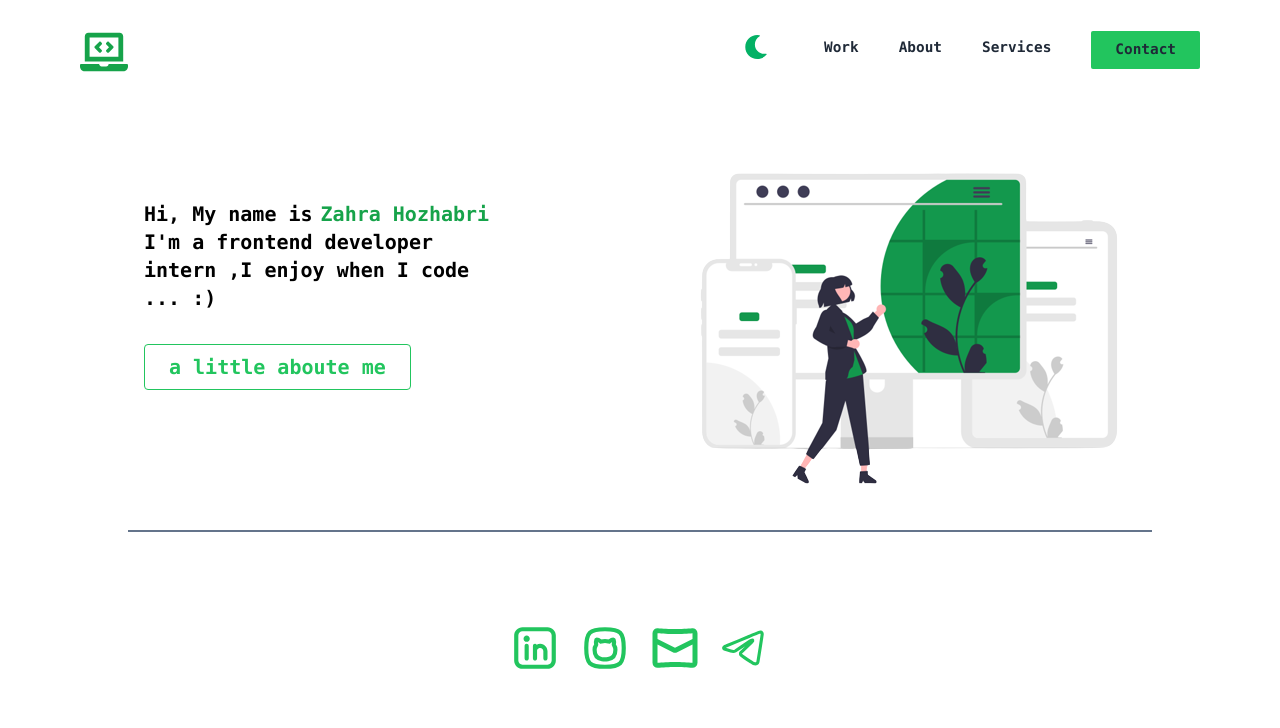
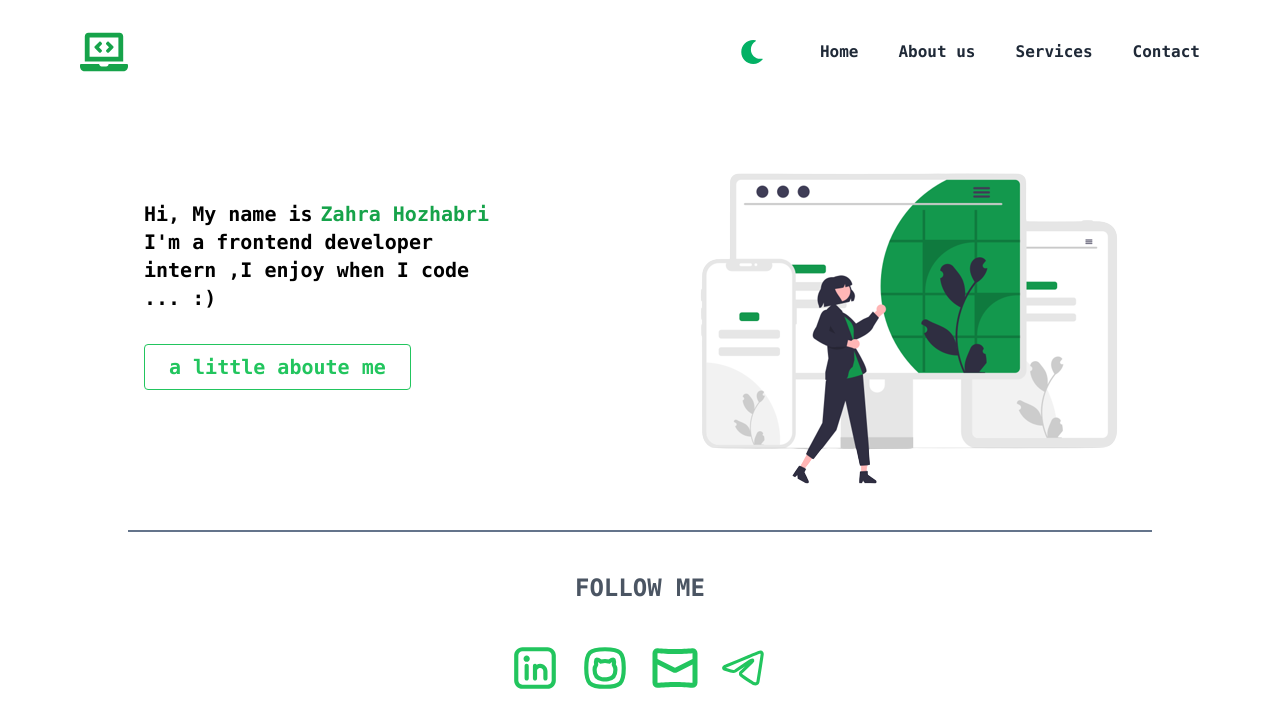
Before and after one commit to zahra-hjri/first-react-app, a React (Create React App) app: page / in a window 1280 px wide. Shown: the top 728 px of the page. Built offline with nearby package versions, Linux system fonts and the light colour scheme.

Commit message:
change menu and footer section

```diff
--- a/src/components/Footer/Footer.jsx
+++ b/src/components/Footer/Footer.jsx
@@ -11,7 +11,8 @@ const Footer = ({ toggelChangeBg, setToggelChangeBg }) => {
       <div className="border border-slate-500 mx-10 sm:mx-16 md:mx-32">
 
       </div>
-      <footer className="w-full h-32 md:h-48 flex justify-center items-center space-x-2 md:space-x-5 pt-10">
+        <p className="text-center text-2xl font-mono font-bold pt-10 text-gray-600">FOLLOW ME</p>
+      <footer className="w-full h-32 flex justify-center items-center space-x-2 md:space-x-5">
       <a
         href="/"
         className="transform hover:scale-125 hover:transition duration-500 ease-in-out"
--- a/src/components/Header/Header.jsx
+++ b/src/components/Header/Header.jsx
@@ -1,4 +1,4 @@
-
+import { menu } from "../../menuData";
 import { Fragment } from "react";
 import { useState } from "react";
 import { FaMoon , FaLaptopCode } from "react-icons/fa";
@@ -58,57 +58,48 @@ const Header = ({ toggelChangeBg, setToggelChangeBg }) => {
             </div>
 
 
-            <ul className="MENU-LINK-MOBILE-OPEN flex flex-col items-center overflow-y-hidden min-h-[200px] font-bold font-mono">
-
-              <li className="py-3 hover:text-green-600">
-                <a href="/about">Work</a>
-              </li>
-              <li className="py-3 hover:text-green-600">
-                <a href="/portfolio">About</a>
-              </li>
-              <li className="py-3 hover:text-green-600">
-                <a href="/contact">Services</a>
-              </li>
-              <li className="py-3 ">
+            <div className="MENU-LINK-MOBILE-OPEN flex flex-col items-center overflow-y-hidden min-h-[200px] font-bold font-mono">
+            {menu.map((list) => (
+            <a href={list.link} className="py-3 hover:text-green-600">{list.name}</a>
+          ))}
+                {/* <a className="py-3 hover:text-green-600" href="/about">Work</a>
+                <a className="py-3 hover:text-green-600" href="/portfolio">About</a>
+                <a className="py-3 hover:text-green-600" href="/contact">Services</a>
                 <a href="/contact" className="active px-6 py-3 rounded-sm hover:text-white">
                   Contact
-                </a>
-              </li>
-            </ul>
+                </a> */}
+            </div>
 
           </div>
         </section>
 
-        <ul className="DESKTOP-MENU  hidden space-x-10 lg:flex lg:justify-center menu-list font-bold font-mono">
+        <div className="DESKTOP-MENU  hidden space-x-10 lg:flex lg:justify-center menu-list font-bold font-mono">
 
         <div className="icon-dark-mode" onClick={toggelBgMode}>
             {toggelChangeBg ? (<FiSun />) : ( <FaMoon/>)}
           </div>
-          <li>
-            <a href="/about" className="hover:text-green-600">
+
+          {menu.map((list) => (
+            <a href={list.link} className="hover:text-green-600">{list.name}</a>
+          ))}
+
+             {/* <a href="/about" className="hover:text-green-600">
                Work
              </a>
-          </li>
 
-          <li>
              <a href="/portfolio" className="hover:text-green-600">
                About
              </a>
-          </li>
-          <li>
+
              <a href="/service" className="hover:text-green-600">
                Services
              </a>
-          </li>
-          <li>
              <a
               href="/contact"
-              className="hover:text-white bg-green-500 active px-6 py-2 -mt-1 rounded-sm block"
-            >
+              className="hover:text-white bg-green-500 active px-6 py-2 -mt-1 rounded-sm block">
               Contact
-            </a>
-          </li>
-        </ul>
+            </a> */}
+        </div>
       </nav>
     </div>
     </Fragment>
--- /dev/null
+++ b/src/menuData.js
@@ -0,0 +1,22 @@
+export const menu = [
+  {
+    id: 1,
+    name: "Home",
+    link: "",
+  },
+  {
+    id: 2,
+    name: "About us",
+    link: "https://github.com/",
+  },
+  {
+    id: 3,
+    name: "Services",
+    link: "https://google.com",
+  },
+  {
+    id: 4,
+    name: "Contact",
+    link: "#",
+  },
+];
```
Lines whose indentation alone changed are shown as unchanged.
